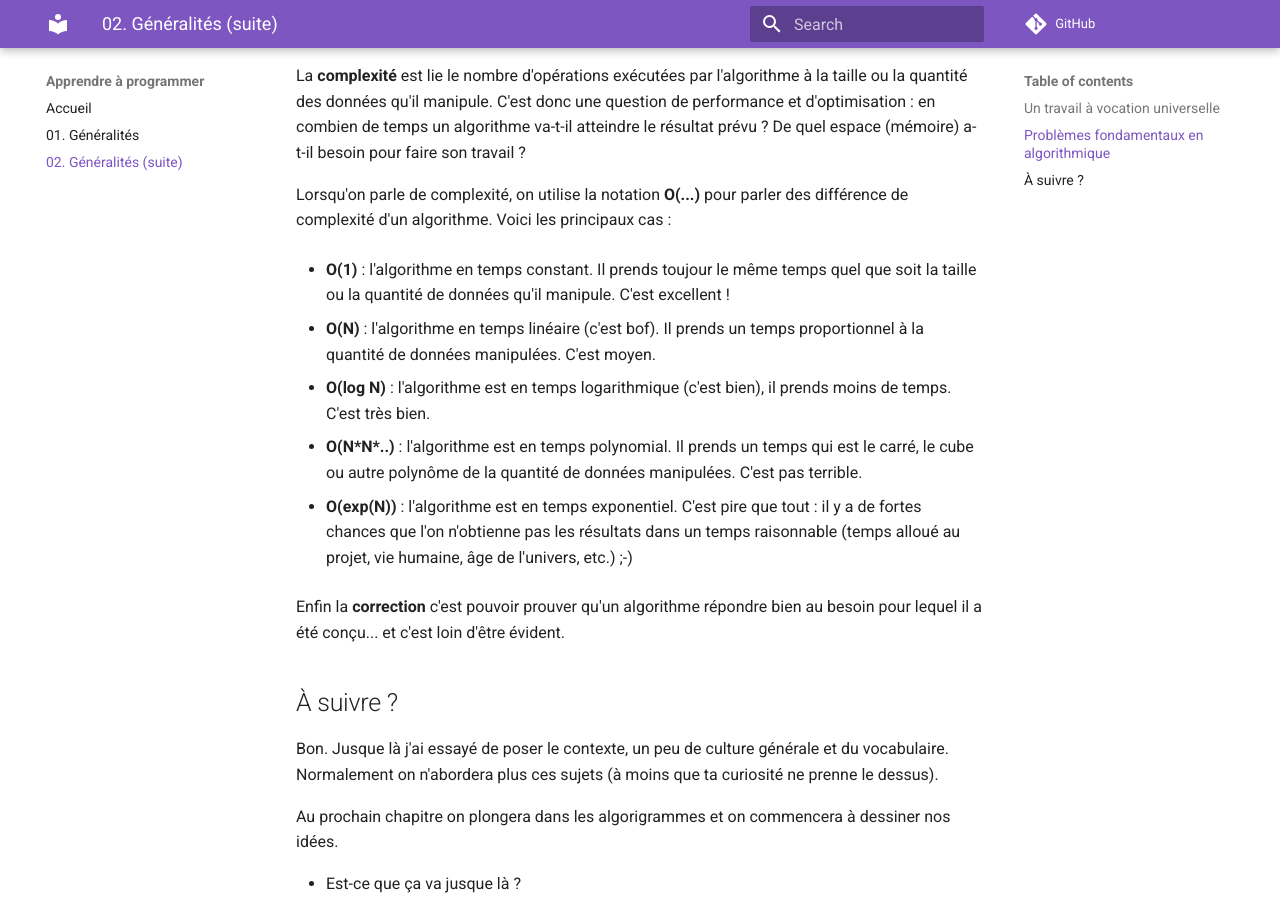
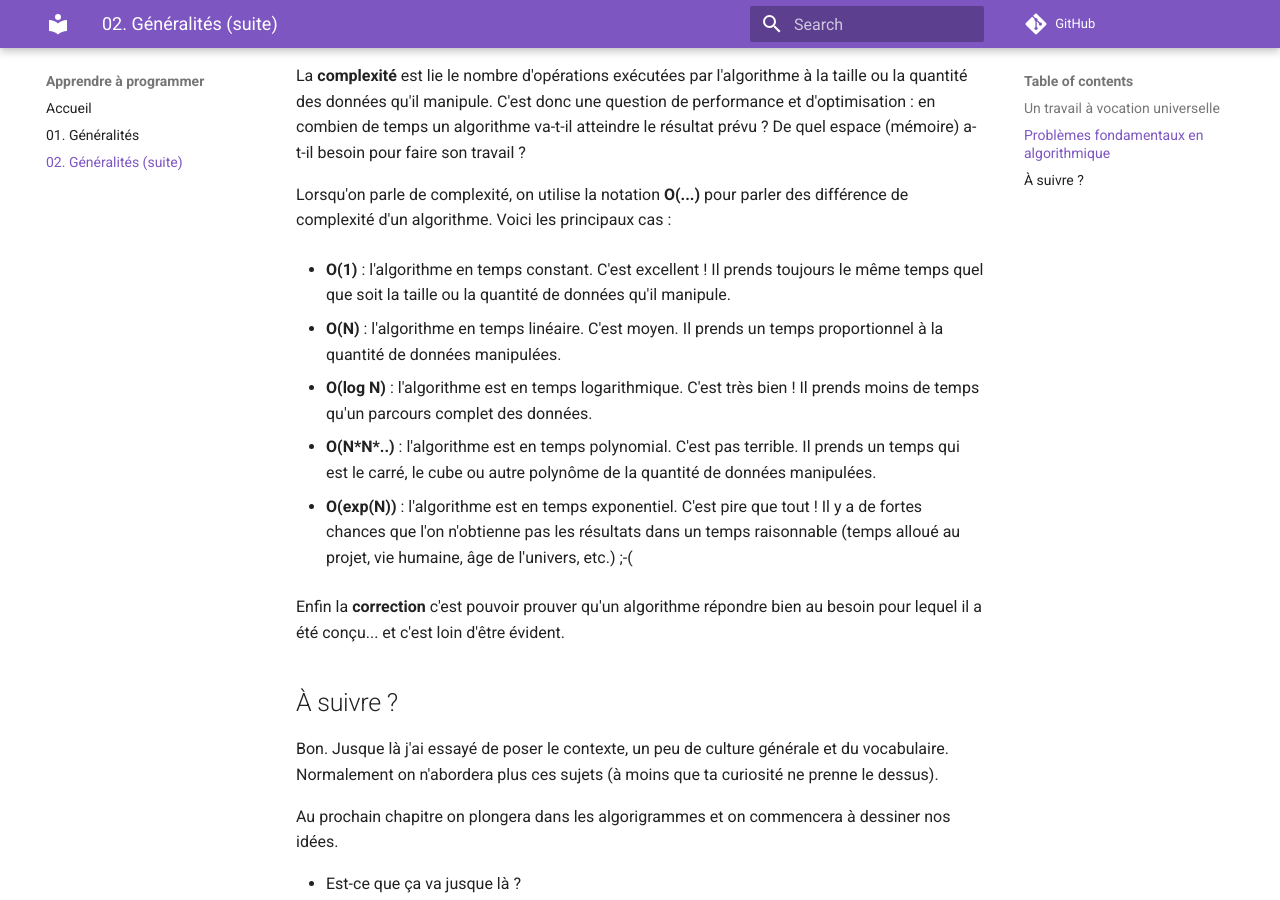
Before and after one commit to elgadjo/apprendre-a-programmer, an MkDocs documentation site: the page built from docs/02-algorithmique.md, in a window 1280 px wide and 900 px high, scrolled down 1263 px. Built offline with MkDocs 1.6.1 and Material for MkDocs 9.7.7, drawn with Linux system fonts in a browser that asks for light colours; comment, search, counter and statistics services are not loaded; old or Windows-style settings are respelled for this version of MkDocs.

Commit message:
Quickfix

```diff
--- a/docs/02-algorithmique.md
+++ b/docs/02-algorithmique.md
@@ -32,16 +32,15 @@ La __complexité__ est lie le nombre d'opérations exécutées par l'algorithme
 
 Lorsqu'on parle de complexité, on utilise la notation __O(...)__ pour parler des différence de complexité d'un algorithme. Voici les principaux cas :
 
-* __O(1)__ : l'algorithme en temps constant. Il prends toujour le même temps quel que soit la taille ou la quantité de données qu'il manipule. C'est excellent !
+* __O(1)__ : l'algorithme en temps constant. C'est excellent ! Il prends toujours le même temps quel que soit la taille ou la quantité de données qu'il manipule.
 
-* __O(N)__ : l'algorithme en temps linéaire (c'est bof). Il prends un temps proportionnel à la quantité de données manipulées. C'est moyen.
+* __O(N)__ : l'algorithme en temps linéaire. C'est moyen. Il prends un temps proportionnel à la quantité de données manipulées.
 
-* __O(log N)__ : l'algorithme est en temps logarithmique (c'est bien), il prends moins de temps. C'est très bien.
+* __O(log N)__ : l'algorithme est en temps logarithmique. C'est très bien ! Il prends moins de temps qu'un parcours complet des données.
 
-* __O(N\*N\*..)__ : l'algorithme est en temps polynomial. Il prends un temps qui est le carré, le cube ou autre polynôme de la quantité de données manipulées. C'est pas terrible.
+* __O(N\*N\*..)__ : l'algorithme est en temps polynomial. C'est pas terrible. Il prends un temps qui est le carré, le cube ou autre polynôme de la quantité de données manipulées.
 
-* __O(exp(N))__ : l'algorithme est en temps exponentiel. C'est pire que tout : il y a de fortes chances que l'on n'obtienne pas les résultats dans un temps raisonnable (temps alloué au projet, vie humaine, âge de l'univers, etc.) ;-)
-
+* __O(exp(N))__ : l'algorithme est en temps exponentiel. C'est pire que tout ! Il y a de fortes chances que l'on n'obtienne pas les résultats dans un temps raisonnable (temps alloué au projet, vie humaine, âge de l'univers, etc.) ;-(
 
 
 Enfin la __correction__ c'est pouvoir prouver qu'un algorithme répondre bien au besoin pour lequel il a été conçu... et c'est loin d'être évident.
```
